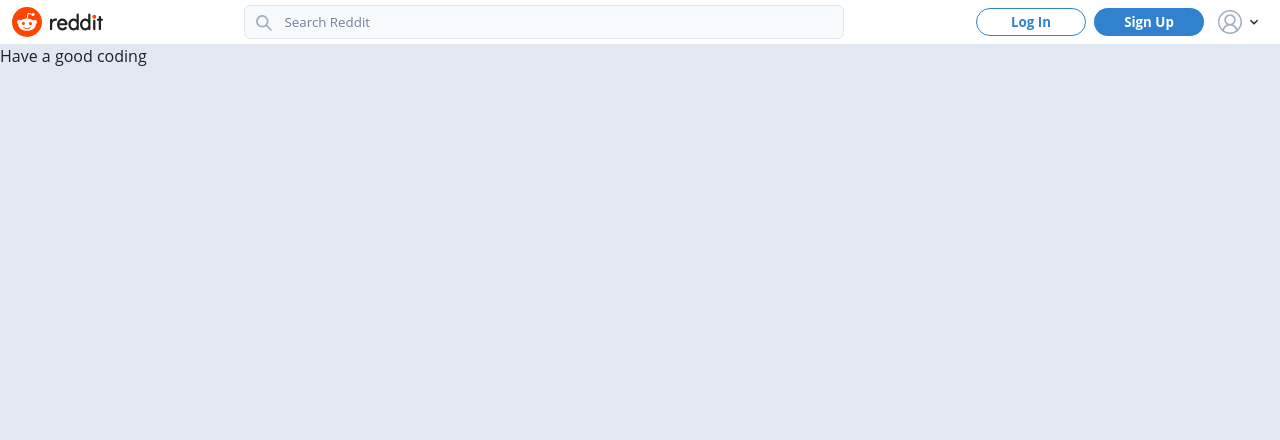
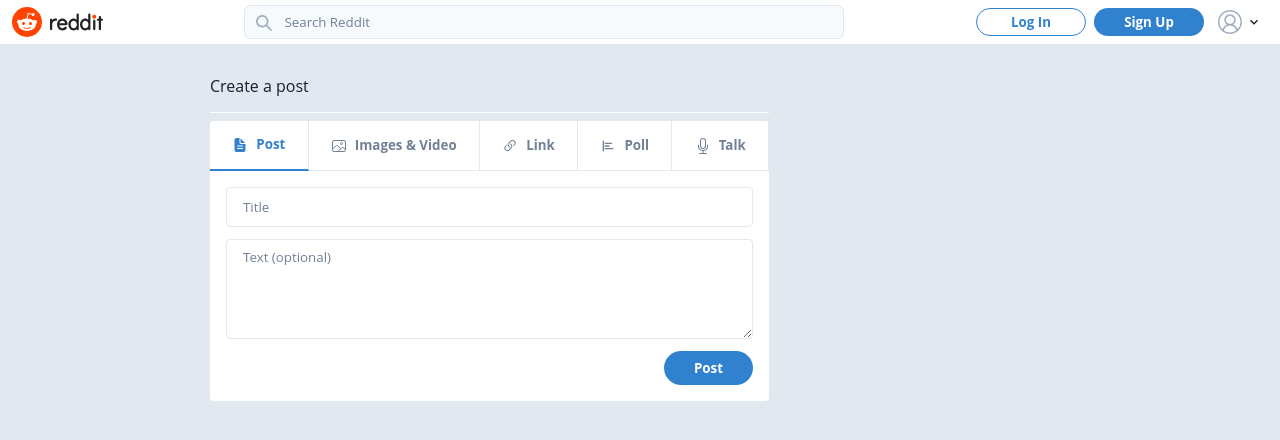
Before and after one commit to Alpiona/reddit-clone, a Next.js app: page /r/1/submit in a window 1280 px wide. Shown: the top 440 px of the page. Built offline with nearby package versions, Linux system fonts and the light colour scheme; no server answers.

Commit message:
Add NewPostForm component

```diff
--- a/src/components/Layout/PageContent.tsx
+++ b/src/components/Layout/PageContent.tsx
@@ -4,18 +4,12 @@
 
 const PageContent: React.FC<ScriptProps> = ({ children }) => {
   return (
-    <Flex justify="center" p="16px 0px" border="1px solid red">
-      <Flex
-        width="95%"
-        justify="center"
-        maxWidth="860px"
-        border="1px solid green"
-      >
+    <Flex justify="center" p="16px 0px">
+      <Flex width="95%" justify="center" maxWidth="860px">
         <Flex
           direction="column"
           width={{ base: "100%", md: "65%" }}
           mr={{ base: 0, md: 6 }}
-          border="1px solid blue"
         >
           {children && children[0 as keyof typeof children]}
         </Flex>
@@ -23,7 +17,6 @@
           direction="column"
           display={{ base: "none", md: "flex" }}
           flexGrow={1}
-          border="1px solid orange"
         >
           {children && children[1 as keyof typeof children]}
         </Flex>
--- /dev/null
+++ b/src/components/Posts/NewPostForm.tsx
@@ -0,0 +1,88 @@
+import { Flex, Icon } from "@chakra-ui/react";
+import React, { useState } from "react";
+import { BiPoll } from "react-icons/bi";
+import { BsLink45Deg, BsMic } from "react-icons/bs";
+import { IoDocumentText, IoImageOutline } from "react-icons/io5";
+import TextInputs from "./PostForm/TextInputs";
+import TabItem from "./TabItem";
+
+type NewPostFormProps = {};
+
+const formTabs: TabItemType[] = [
+  {
+    title: "Post",
+    icon: IoDocumentText,
+  },
+  {
+    title: "Images & Video",
+    icon: IoImageOutline,
+  },
+  {
+    title: "Link",
+    icon: BsLink45Deg,
+  },
+  {
+    title: "Poll",
+    icon: BiPoll,
+  },
+  {
+    title: "Talk",
+    icon: BsMic,
+  },
+];
+
+export type TabItemType = {
+  title: string;
+  icon: typeof Icon.arguments;
+};
+
+const NewPostForm: React.FC<NewPostFormProps> = () => {
+  const [selectedTab, setSelectedTab] = useState(formTabs[0].title);
+  const [textInputs, setTextInputs] = useState({
+    title: "",
+    body: "",
+  });
+  const [selectedFile, setSelectedFile] = useState<string>();
+  const [loading, setLoading] = useState(false);
+
+  const handleCreatePost = async () => {};
+
+  const onSelectImage = () => {};
+
+  const onTextChange = (
+    event: React.ChangeEvent<HTMLInputElement | HTMLTextAreaElement>
+  ) => {
+    const {
+      target: { name, value },
+    } = event;
+    setTextInputs((prev) => ({
+      ...prev,
+      [name]: value,
+    }));
+  };
+
+  return (
+    <Flex direction="column" bg="white" borderRadius={4} mt={2}>
+      <Flex width="100%">
+        {formTabs.map((item) => (
+          <TabItem
+            item={item}
+            selected={item.title === selectedTab}
+            setSelectedTab={setSelectedTab}
+          />
+        ))}
+      </Flex>
+      <Flex p={4}>
+        {selectedTab === "Post" && (
+          <TextInputs
+            textInputs={textInputs}
+            handleCreatePost={handleCreatePost}
+            onChange={onTextChange}
+            loading={loading}
+          />
+        )}
+      </Flex>
+    </Flex>
+  );
+};
+export default NewPostForm;
--- /dev/null
+++ b/src/components/Posts/PostForm/TextInputs.tsx
@@ -0,0 +1,69 @@
+import { Button, Flex, Input, Stack, Textarea } from "@chakra-ui/react";
+import React from "react";
+
+type TextInputsProps = {
+  textInputs: {
+    title: string;
+    body: string;
+  };
+  onChange: (
+    event: React.ChangeEvent<HTMLInputElement | HTMLTextAreaElement>
+  ) => void;
+  handleCreatePost: () => void;
+  loading: boolean;
+};
+
+const TextInputs: React.FC<TextInputsProps> = ({
+  handleCreatePost,
+  loading,
+  onChange,
+  textInputs,
+}) => {
+  return (
+    <Stack spacing={3} width="100%">
+      <Input
+        name="title"
+        value={textInputs.title}
+        onChange={onChange}
+        fontSize="10pt"
+        borderRadius={4}
+        placeholder="Title"
+        _placeholder={{ color: "gray.500" }}
+        _focus={{
+          outline: "none",
+          bg: "white",
+          border: "1px solid",
+          borderColor: "black",
+        }}
+      />
+      <Textarea
+        name="body"
+        value={textInputs.body}
+        onChange={onChange}
+        fontSize="10pt"
+        borderRadius={4}
+        height="100px"
+        placeholder="Text (optional)"
+        _placeholder={{ color: "gray.500" }}
+        _focus={{
+          outline: "none",
+          bg: "white",
+          border: "1px solid",
+          borderColor: "black",
+        }}
+      />
+      <Flex justify="flex-end">
+        <Button
+          height="34px"
+          padding="0px 30px"
+          disabled={!textInputs.title}
+          isLoading={loading}
+          onClick={handleCreatePost}
+        >
+          Post
+        </Button>
+      </Flex>
+    </Stack>
+  );
+};
+export default TextInputs;
--- /dev/null
+++ b/src/components/Posts/TabItem.tsx
@@ -0,0 +1,38 @@
+import { Flex, Icon, Text } from "@chakra-ui/react";
+import React from "react";
+import { TabItemType } from "./NewPostForm";
+
+type TabItemProps = {
+  item: TabItemType;
+  selected: boolean;
+  setSelectedTab: (value: string) => void;
+};
+
+const TabItem: React.FC<TabItemProps> = ({
+  item,
+  selected,
+  setSelectedTab,
+}) => {
+  return (
+    <Flex
+      justify="center"
+      align="center"
+      flexGrow={1}
+      p="14px 0px"
+      cursor="pointer"
+      fontWeight={700}
+      _hover={{ bg: "gray.50" }}
+      color={selected ? "blue.500" : "gray.500"}
+      borderWidth={selected ? "0px 1px 2px 0px" : "0px 1px 1px 0px"}
+      borderBottomColor={selected ? "blue.500" : "gray.200"}
+      borderRightColor="gray.200"
+      onClick={() => setSelectedTab(item.title)}
+    >
+      <Flex align="center" height="20px" mr={2}>
+        <Icon as={item.icon} />
+      </Flex>
+      <Text fontSize="10pt">{item.title}</Text>
+    </Flex>
+  );
+};
+export default TabItem;
--- a/src/pages/r/[communityId]/submit.tsx
+++ b/src/pages/r/[communityId]/submit.tsx
@@ -1,7 +1,20 @@
+import PageContent from "@/components/Layout/PageContent";
+import NewPostForm from "@/components/Posts/NewPostForm";
+import { Box, Text } from "@chakra-ui/react";
 import React from "react";
 
 const SubmitPostPage: React.FC = () => {
-  return <div>Have a good coding</div>;
+  return (
+    <PageContent>
+      <>
+        <Box p="14px 0px" borderBottom="1px solid" borderColor="white">
+          <Text>Create a post</Text>
+        </Box>
+        <NewPostForm />
+      </>
+      <>{/* About */}</>
+    </PageContent>
+  );
 };
 
 export default SubmitPostPage;
```
